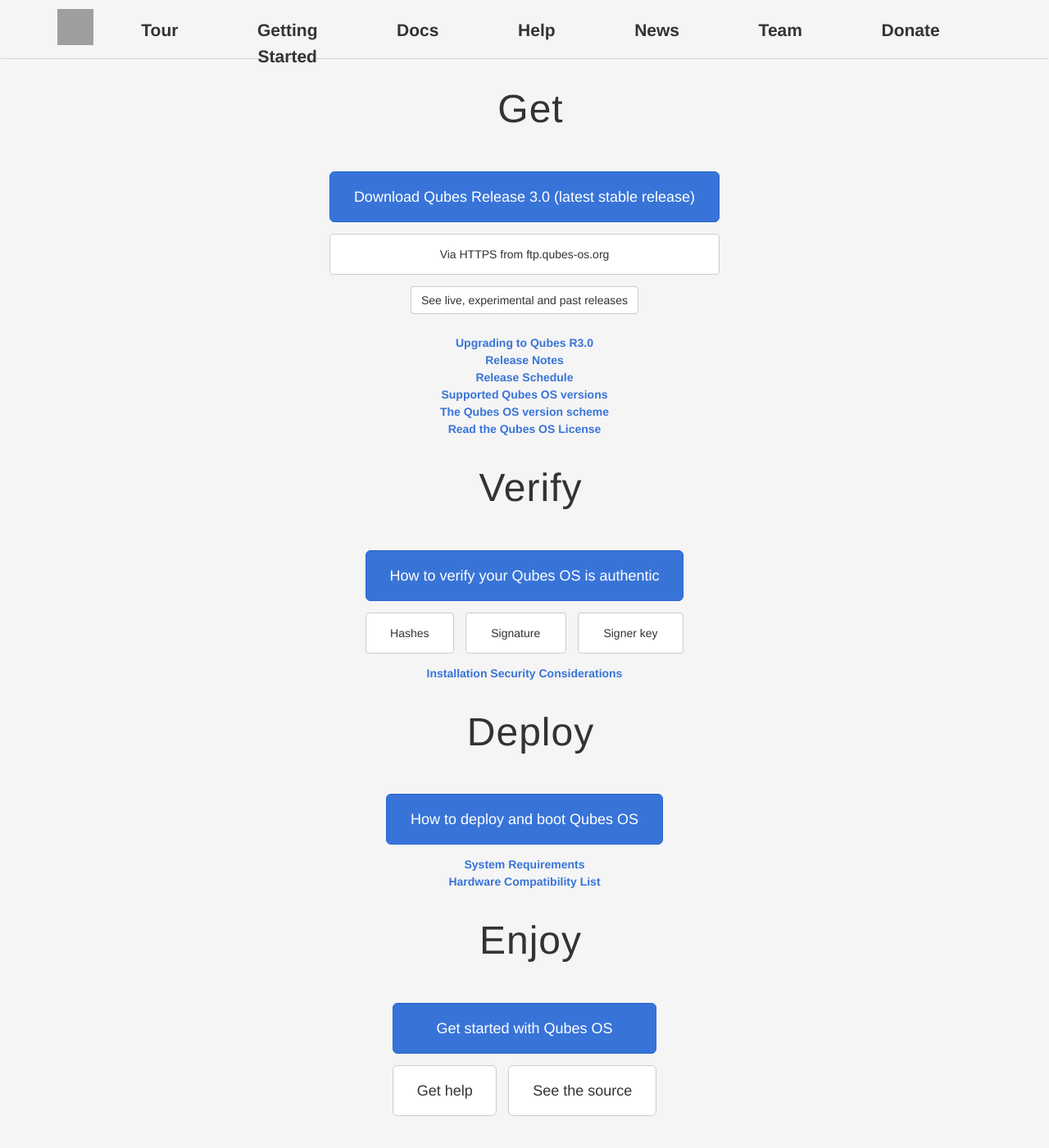
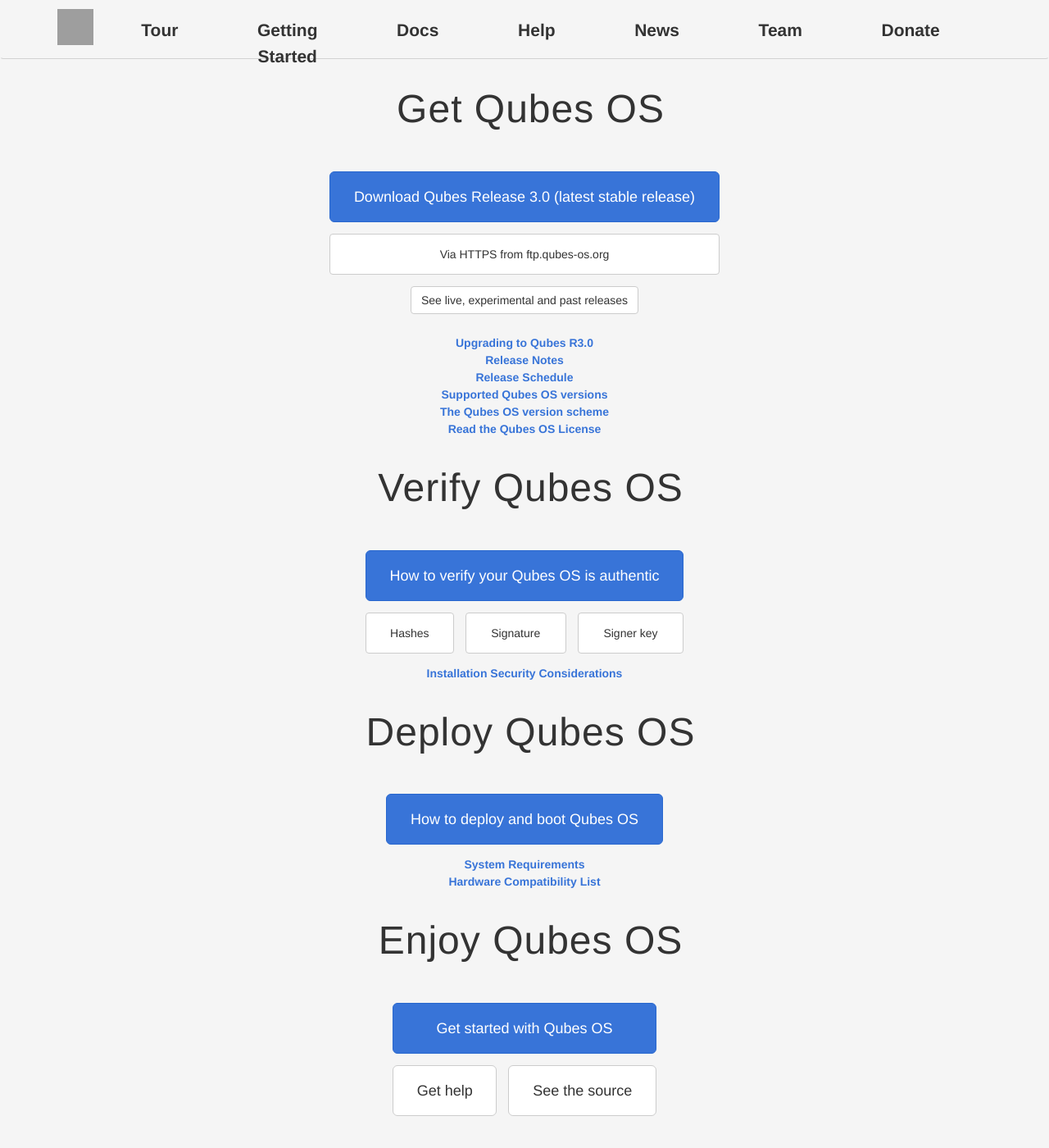
Before and after one commit to QubesOS/qubesos.github.io, a Jekyll site: the page built from pages/downloads.md, in a window 1280 px wide and 1400 px high. Shown: the whole window at 82% size. Built offline with Jekyll 4.4.1, drawn with Linux system fonts in a browser that asks for light colours; some web fonts are replaced; grey boxes are pictures that could not be loaded.

Commit message:
be more explicit about what the steps mean

```diff
--- a/pages/downloads.md
+++ b/pages/downloads.md
@@ -15,7 +15,7 @@ redirect_from:
 {% assign release = site.data.downloads.releases[release_name] %}
 {% assign primary_source = release.sources|first %}
 
-<h1 class="more-top add-left">Get</h1>
+<h1 class="more-top add-left">Get Qubes OS</h1>
 
 <table class="step-options">
 <tr>
@@ -41,7 +41,7 @@ redirect_from:
 </ul>
 
 
-<h1 class="more-top add-left">Verify</h1>
+<h1 class="more-top add-left">Verify Qubes OS</h1>
 
 <table class="step-options">
 <tr>
@@ -60,7 +60,7 @@ redirect_from:
 </ul>
 
 
-<h1 class="more-top add-left">Deploy</h1>
+<h1 class="more-top add-left">Deploy Qubes OS</h1>
 
 <table class="step-options">
 <tr>
@@ -74,7 +74,7 @@ redirect_from:
 </ul>
 
 
-<h1 class="more-top add-left">Enjoy</h1>
+<h1 class="more-top add-left">Enjoy Qubes OS</h1>
 
 <table class="step-options">
 <tr>
```
